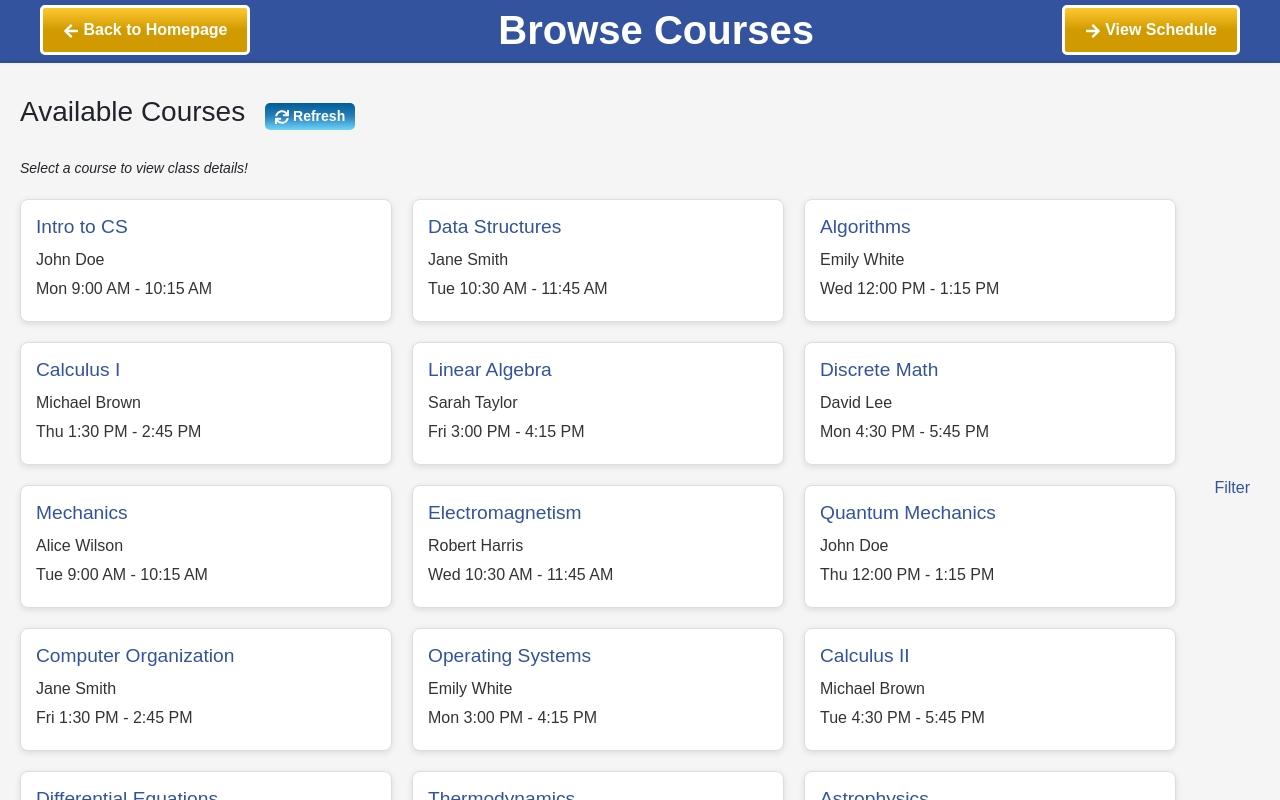
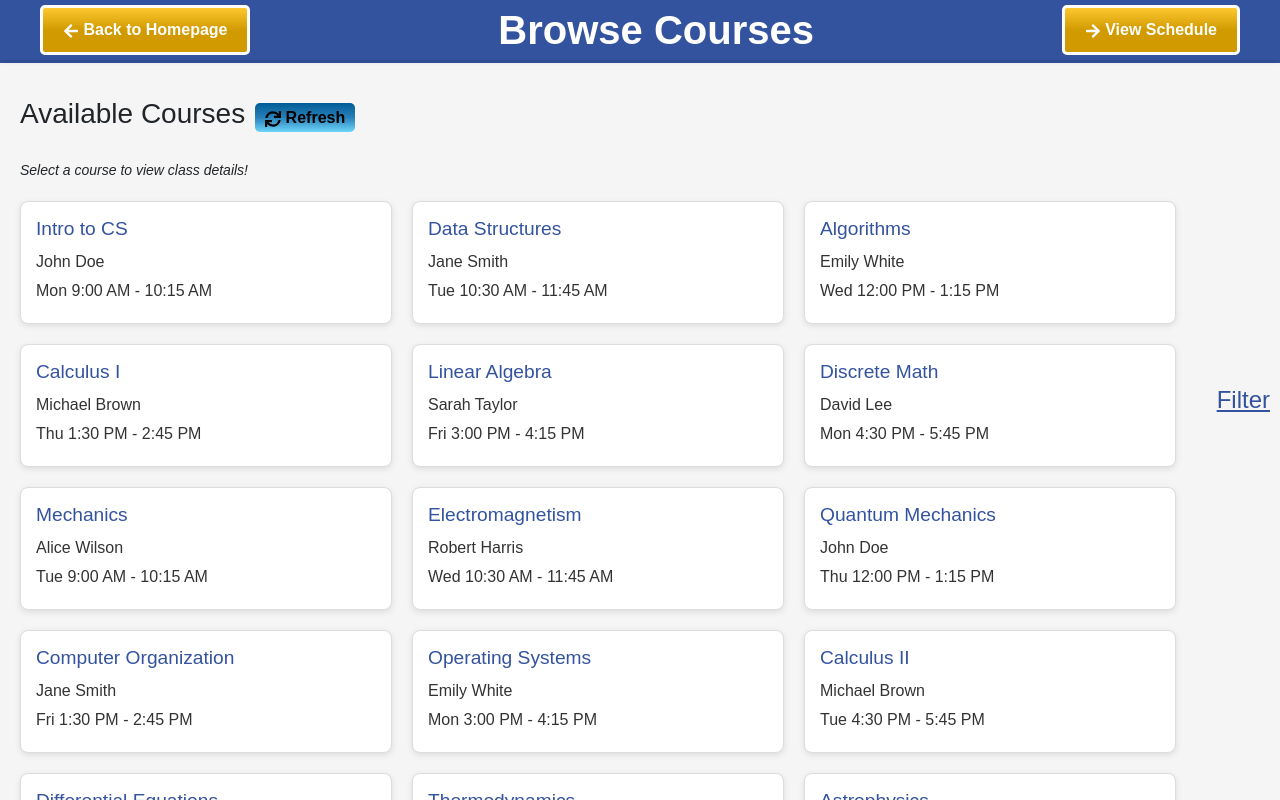
Before and after one commit to datasheng/csc336-teamproject-repo-biggerdata, a React (Create React App) app in the folder client/: page /browse in a window 1280 px wide. Built offline with nearby package versions, Linux system fonts and the light colour scheme.

Commit message:
Update Browse.css

```diff
--- a/client/src/Components/Browse/Browse.css
+++ b/client/src/Components/Browse/Browse.css
@@ -16,7 +16,7 @@ body {
   overflow: hidden;
 }
 
-/* Header  */
+/* Header */
 .browse-header {
   position: relative;
   display: flex;
@@ -70,72 +70,70 @@ body {
   overflow-y: auto;
 }
 
-/* Search */
-.search-section {
-  margin-bottom: 20px;
-  position: relative;
-}
-
-.search-bar {
-  width: 100%;
-  padding: 12px;
-  font-size: 1.2rem;
-  border-radius: 5px;
-  border: 1px solid #ccc;
-  box-shadow: 0 2px 4px rgba(0, 0, 0, 0.1);
-}
-
+/* Filter */
 .filter-text {
   position: absolute;
   right: 10px;
   top: 50%;
   transform: translateY(-50%);
-  font-size: 1rem;
+  font-size: 1.5rem;
+  text-decoration: underline;
   color: #33539E;
   cursor: pointer;
 }
 
-.filter-text:hover {
-  text-decoration: underline;
+.filter-text:hover{
+  color: #FDC830;
 }
 
-/* Dropdown */
-.dropdown {
-  position: absolute;
-  top: 50px;
-  left: 0;
-  width: 100%;
-  background-color: white;
-  border: 1px solid #ccc;
+.refresh-button {
+  margin-left: 10px;
+  font-size: 1rem;
+  background-color: #FDC830;
+  color: black;
+  border: none;
+  padding: 5px 10px;
   border-radius: 5px;
-  box-shadow: 0 2px 6px rgba(0, 0, 0, 0.1);
-  z-index: 100;
-  max-height: 200px;
-  overflow-y: auto;
-  list-style: none;
-  padding: 0;
-  margin: 0;
+  cursor: pointer;
 }
 
-.dropdown-item {
-  padding: 10px;
-  font-size: 1rem;
-  color: #333;
-  cursor: pointer;
+.refresh-button:hover {
+  background-color: #eeaf00;
   transition: background-color 0.2s;
 }
 
-.dropdown-item:hover {
-  background-color: #f4f4f4;
+/* Courses (all) */
+.main-courses {
+  display: flex;
+  gap: 20px;
+  margin-top: 20px;
+  flex-wrap: wrap;
 }
 
-.no-match {
-  color: #777;
-  text-align: center;
-  padding: 10px;
+.browse-course-card {
+  background-color: #fff;
+  border: 1px solid #ddd;
+  border-radius: 8px;
+  padding: 15px;
+  width: 30%;
+  box-shadow: 0 2px 6px rgba(0, 0, 0, 0.1);
+  text-align: left;
+  cursor: pointer;
 }
 
-/* Course details  */
+.browse-course-card h3 {
+  font-size: 1.2rem;
+  margin-bottom: 10px;
+  color: #33539E;
+}
+
+.browse-course-card p {
+  font-size: 1rem;
+  margin: 5px 0;
+  color: #333;
+}
+
+/* Course details */
 .course-details {
   margin-top: 20px;
   padding: 20px;
@@ -157,33 +155,3 @@ body {
   font-size: 1rem;
   color: #333333;
 }
-
-/* Courses (all) */
-.main-courses {
-  display: flex;
-  gap: 20px;
-  margin-top: 20px;
-  flex-wrap: wrap;
-}
-
-.browse-course-card {
-  background-color: #fff;
-  border: 1px solid #ddd;
-  border-radius: 8px;
-  padding: 15px;
-  width: 30%;
-  box-shadow: 0 2px 6px rgba(0, 0, 0, 0.1);
-  text-align: left;
-}
-
-.browse-course-card h3 {
-  font-size: 1.2rem;
-  margin-bottom: 10px;
-  color: #33539E;
-}
-
-.browse-course-card p {
-  font-size: 1rem;
-  margin: 5px 0;
-  color: #333;
-}
```
